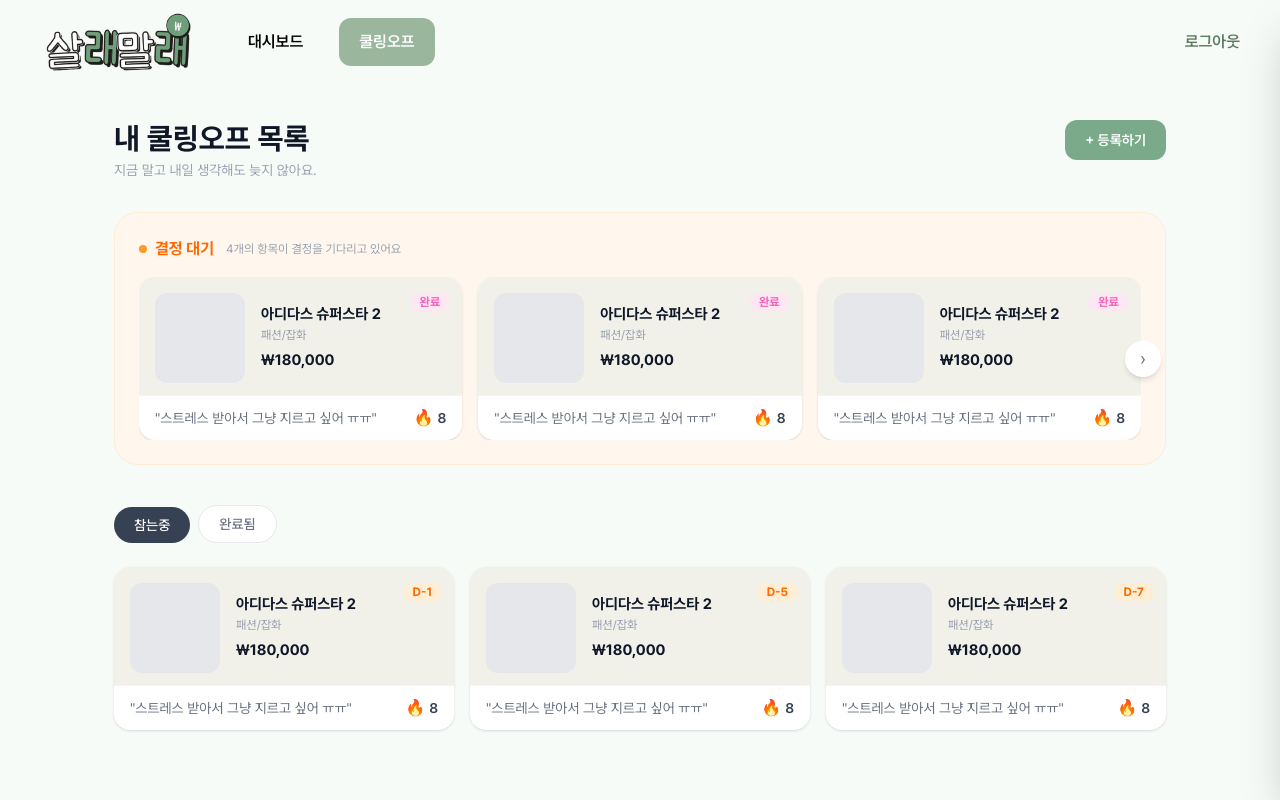
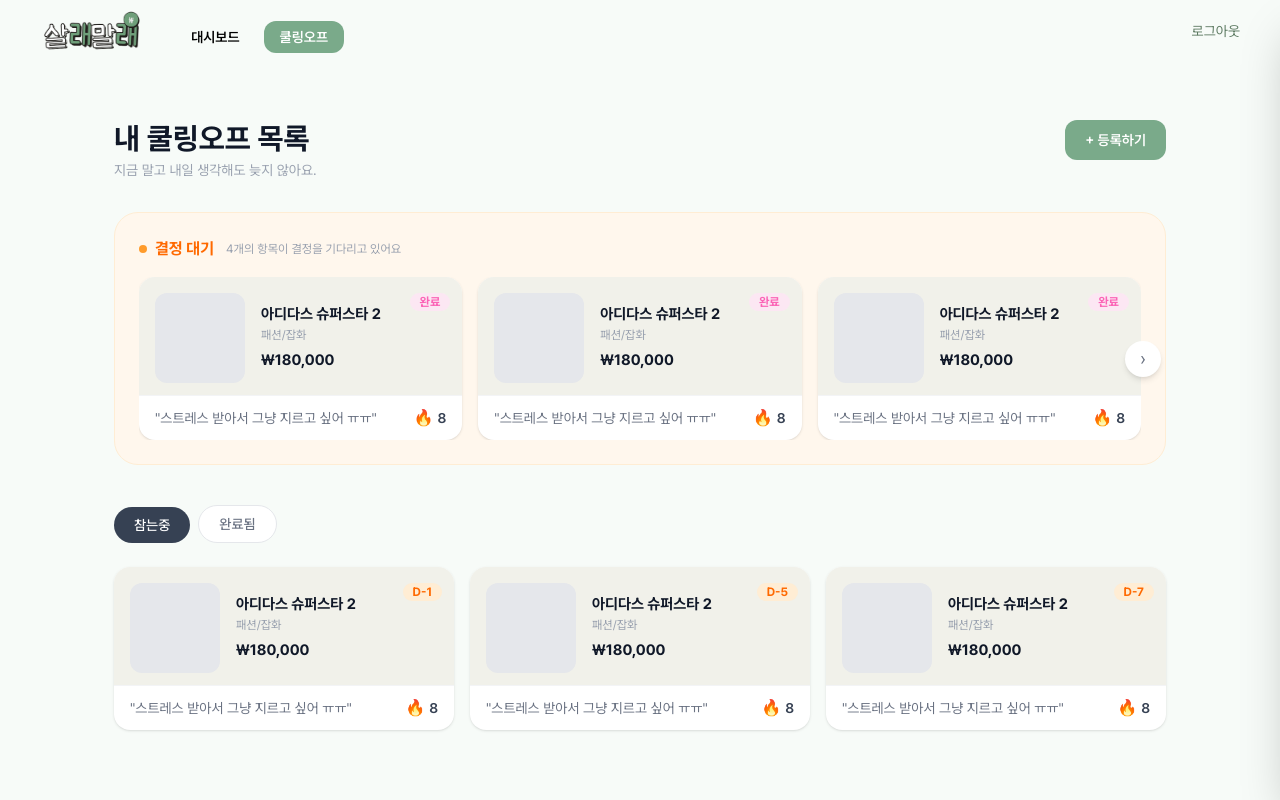
Before and after one commit to Hankyung-Toss-delta/sallae-malrae, a Next.js app: page /coolingoff in a window 1280 px wide. Shown: the top 800 px of the page. Built offline with nearby package versions, Linux system fonts and the light colour scheme.

Commit message:
style: 배경색 적용 및 스크롤 hide/show 애니메이션 추가
- 배경색 투명 → 사이트 배경색(#f7fbf8)으로 통일
- 스크롤 다운 시 헤더 숨김, 스크롤 업 시 재표시 애니메이션 추가
- 버튼 색상 및 사이즈 조정
- 로고 이미지 사이즈 조정

```diff
--- a/src/components/layout/Header.jsx
+++ b/src/components/layout/Header.jsx
@@ -1,3 +1,6 @@
+"use client";
+
+import { useState, useEffect, useRef } from "react";
 import Image from "next/image";
 import Link from "next/link";
 
@@ -8,8 +11,8 @@ const DEFAULT_NAV_ITEMS = [
 
 function getNavItemClassName(isActive) {
   return [
-    "rounded-xl px-5 py-3 text-base font-semibold transition-colors",
-    isActive ? "bg-[#9AB79E] text-white" : "text-black hover:bg-[#E8F1E9]",
+    "rounded-xl px-4 py-1.5 text-sm font-semibold transition-colors",
+    isActive ? "bg-[#7aaa8a] text-white" : "text-black hover:bg-[#E8F1E9]",
   ].join(" ");
 }
 
@@ -21,6 +24,26 @@ export default function Header({
   logoHref = "/",
   className = "",
 }) {
+  const [visible, setVisible] = useState(true);
+  const lastScrollY = useRef(0);
+
+  useEffect(() => {
+    const handleScroll = () => {
+      const currentY = window.scrollY;
+      if (currentY < 10) {
+        setVisible(true);
+      } else if (currentY < lastScrollY.current) {
+        setVisible(true);
+      } else {
+        setVisible(false);
+      }
+      lastScrollY.current = currentY;
+    };
+
+    window.addEventListener("scroll", handleScroll, { passive: true });
+    return () => window.removeEventListener("scroll", handleScroll);
+  }, []);
+
   const isAuthPage = variant === "auth";
   const resolvedNavItems = navItems ?? (isAuthPage ? [] : DEFAULT_NAV_ITEMS);
   const resolvedRightSlot =
@@ -28,7 +51,7 @@ export default function Header({
     (!isAuthPage ? (
       <Link
         href="/auth/login"
-        className="text-base font-semibold text-[#5D7A62]"
+        className="text-sm font-normal text-[#5D7A62]"
       >
         로그아웃
       </Link>
@@ -36,10 +59,12 @@ export default function Header({
 
   return (
     <header
-      className={`fixed left-0 top-0 z-10 w-full px-10 py-2 ${className}`}
+      className={`fixed left-0 top-0 z-10 w-full px-10 py-2 transition-transform duration-300 ease-in-out ${
+        visible ? "translate-y-0" : "-translate-y-full"
+      } ${className}`}
     >
-      <div className="flex items-center justify-between gap-8">
-        <div className="flex items-center gap-8">
+      <div className="flex items-center justify-between gap-8 bg-[#f7fbf8]">
+        <div className="flex items-end gap-8">
           <Link href={logoHref}>
             <Image
               src="/images/logo.png"
@@ -47,12 +72,12 @@ export default function Header({
               width={68}
               height={68}
               priority
-              className="h-[68px] w-auto"
+              className="h-[45px] w-auto"
             />
           </Link>
 
           {resolvedNavItems.length > 0 && (
-            <nav className="flex items-center gap-4">
+            <nav className="flex items-center gap-2">
               {resolvedNavItems.map((item) => (
                 <Link
                   key={item.key ?? item.href}
```
